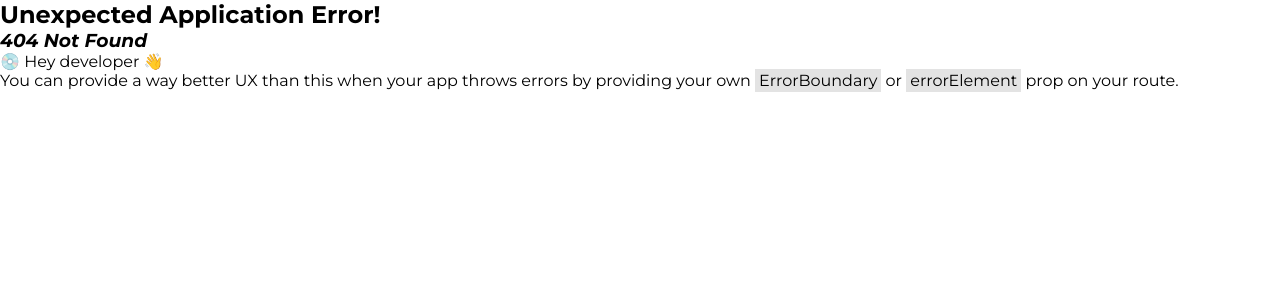
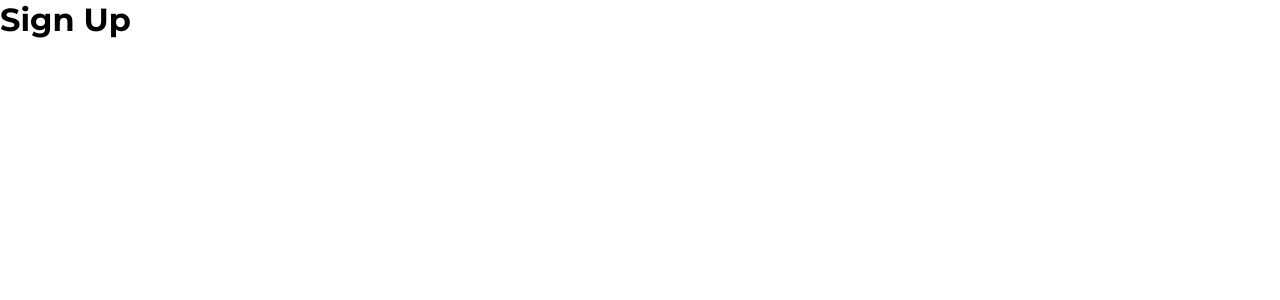
Before and after one commit to MakeWework/MakeWework, a React (Vite) app: page /sign_up in a window 1280 px wide. Before the commit this address had no page. Shown: the top 300 px of the page. Built offline with nearby package versions, Linux system fonts and the light colour scheme.

Commit message:
sign up routing

```diff
--- a/src/components/Navbar.jsx
+++ b/src/components/Navbar.jsx
@@ -23,8 +23,10 @@ function Navbar() {
         <div className="nav-links">
           <ul className="navitems">{pages}</ul>
           <div className="nav-btn">
-            <button className="sign-up">Sign up</button>
-            <Link to="/login" className="">
+            <Link to="/sign_up">
+              <button className="sign-up">Sign up</button>
+            </Link>
+            <Link to="/login">
               <button className="Login">Login</button>
             </Link>
           </div>
--- a/src/main.jsx
+++ b/src/main.jsx
@@ -3,6 +3,7 @@ import ReactDOM from "react-dom/client";
 import "./index.css";
 import Home from "./pages/Home.jsx";
 import Login from "./pages/Login.jsx";
+import SignUp from "./pages/Signup.jsx";
 import { createBrowserRouter, RouterProvider } from "react-router-dom";
 
 const router = createBrowserRouter([
@@ -14,6 +15,11 @@ const router = createBrowserRouter([
     path: "/login",
     element: <Login />,
   },
+
+  {
+    path: "/sign_up",
+    element: <SignUp />,
+  },
 ]);
 
 ReactDOM.createRoot(document.getElementById("root")).render(
--- /dev/null
+++ b/src/pages/Signup.jsx
@@ -0,0 +1,11 @@
+// import React from "react";
+
+function SignUp() {
+  return (
+    <div>
+      <h1>Sign Up</h1>
+    </div>
+  );
+}
+
+export default SignUp;
```
